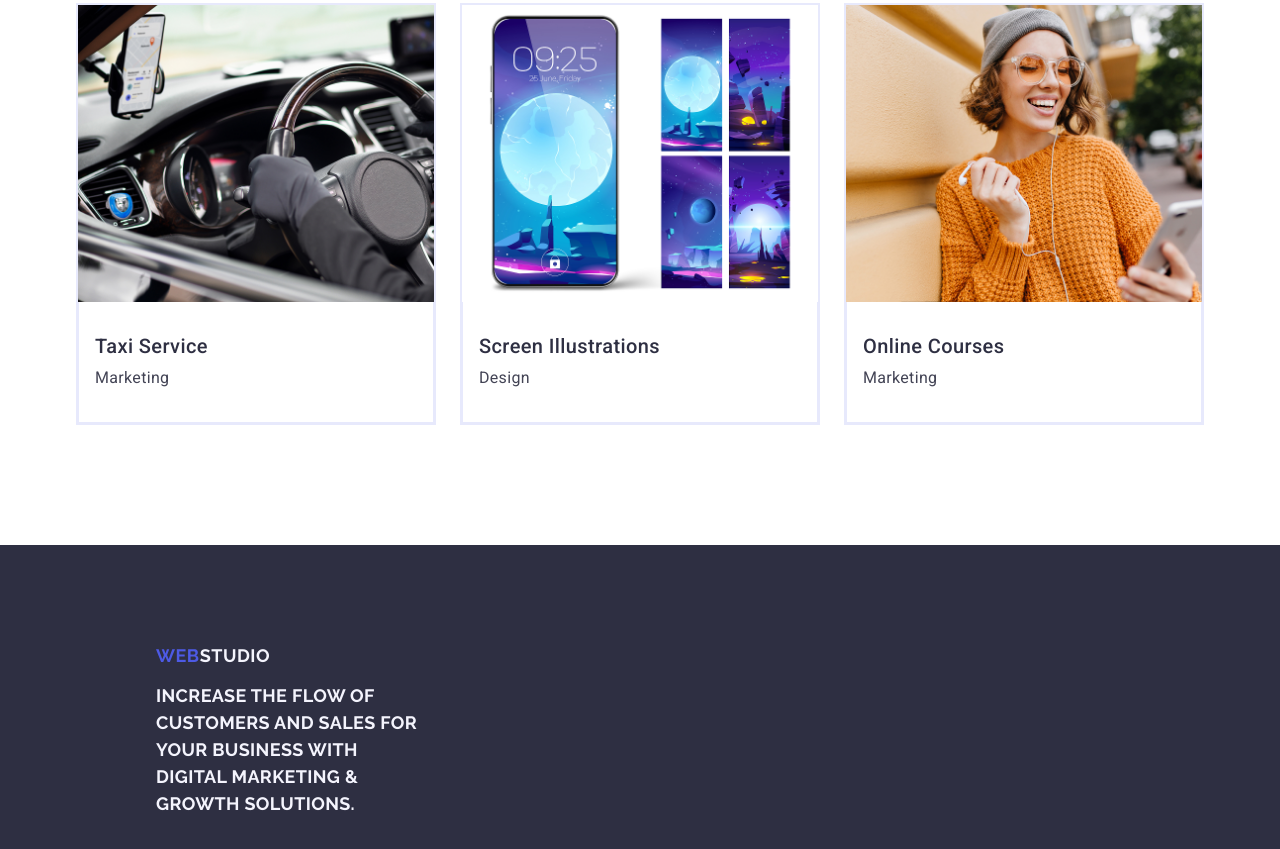
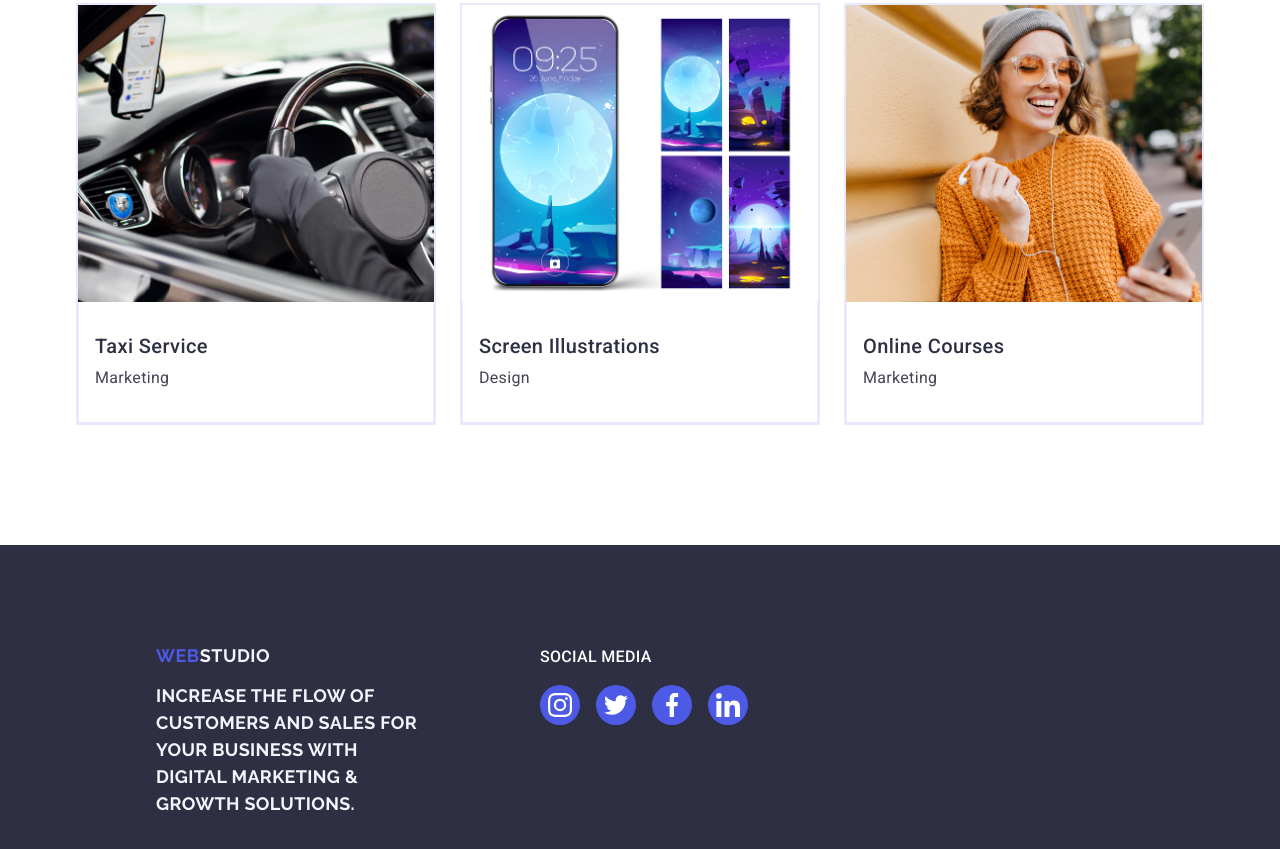
Before and after one commit to Ihor620/goit-markup-hw-04, a plain HTML site: page index.html in a window 1280 px wide. Shown: the part 2737-3586 px from the top of the page. Drawn offline with nearby package versions, Linux system fonts and the light colour scheme.

Commit message:
Add footer box

```diff
--- a/css/styles.css
+++ b/css/styles.css
@@ -402,6 +402,11 @@ li {
   color: #434455;
 }
 
+.footer-container {
+  display: flex;
+  flex-direction: row;
+  gap: 120px;
+}
 .body-footer {
   font-family: "Raleway", sans-serif;
   font-weight: 700;
@@ -414,6 +419,53 @@ li {
   height: 312px;
   min-width: 1440px;
   padding: 100px 0 100px;
+  display: flex;
+  flex-direction: row;
+  gap: 120px;
+}
+
+.footer-media_box {
+  width: 208px;
+  height: 80px;
+  display: flex;
+  flex-direction: column;
+  justify-content: center;
+  gap: 16px;
+}
+
+.footer-icon_box {
+  display: flex;
+  flex-direction: row;
+  justify-content: space-between;
+}
+
+.footer-media_p {
+  font-family: "Roboto";
+  font-style: normal;
+  font-weight: 500;
+  font-size: 16px;
+  line-height: 24px;
+  letter-spacing: 0.02em;
+  color: #ffffff;
+}
+
+.footer-icon_link {
+  width: 40px;
+  height: 40px;
+  display: flex;
+  align-items: center;
+  justify-content: center;
+  border-radius: 50%;
+  background-color: #4d5ae5;
+}
+
+.footer-icon {
+  width: 24px;
+  height: 24px;
+  fill: #ffffff;
+  display: flex;
+  justify-content: center;
+  align-items: center;
 }
 
 .logo-footer-span {
--- a/index.html
+++ b/index.html
@@ -339,7 +339,8 @@
 
     <!-- FOOTER -->
     <footer class="body-footer">
-      <div class="container">
+      <div class="container footer-container">
+        <div class="footer-logo_box">
           <a href="./index.html" class="logo logo-footer"
             >Web<span class="logo-footer-span">Studio</span></a
           >
@@ -348,6 +349,31 @@
             digital marketing & growth solutions.
           </p>
         </div>
+        <div class="footer-media_box">
+        <p class="footer-media_p">Social media</p>
+          <div class="footer-icon_box">
+          <a href="#" class="footer-icon_link">
+            <svg class="footer-icon">
+              <use href="./images/icons.svg#icon-instagram"></use>
+            </svg>
+          </a>
+          <a href="#" class="footer-icon_link">
+            <svg class="footer-icon">
+              <use href="./images/icons.svg#icon-twitter"></use>
+            </svg>
+          </a>
+          <a href="#" class="footer-icon_link">
+            <svg class="footer-icon">
+              <use href="./images/icons.svg#icon-facebook"></use>
+            </svg>
+          </a>
+          <a href="#" class="footer-icon_link">
+            <svg class="footer-icon">
+              <use href="./images/icons.svg#icon-linkedin"></use>
+            </svg>
+          </a>
+        </div>
+      </div>
     </footer>
   </body>
 </html>
```
Lines whose indentation alone changed are shown as unchanged.
